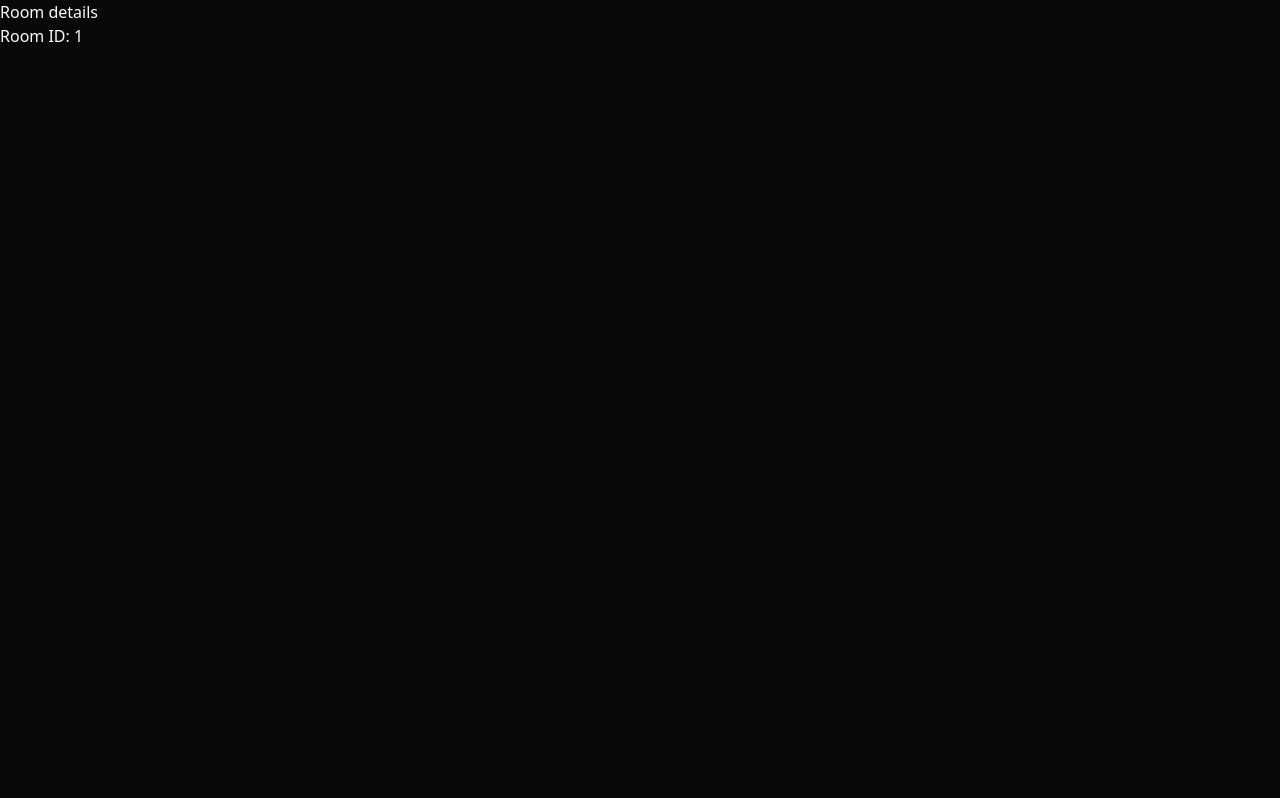
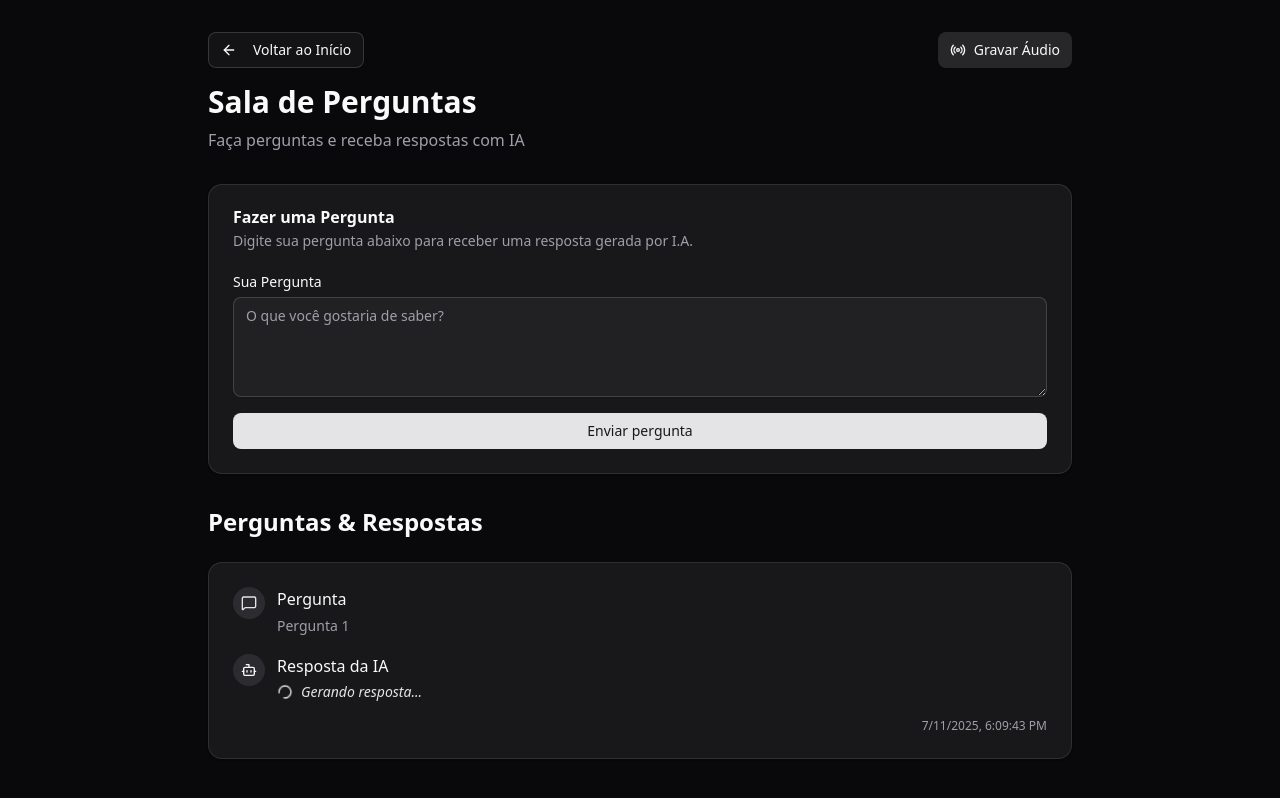
Before and after one commit to lucasheber/nlw-agents-web, a React (Vite) app: page /room/1 in a window 1280 px wide. Built offline with nearby package versions, Linux system fonts and the light colour scheme.

Commit message:
feat(room): update route parameter to use 'roomId' and enhance room details layout

```diff
--- a/src/App.tsx
+++ b/src/App.tsx
@@ -11,7 +11,7 @@ export function App() {
       <BrowserRouter>
         <Routes>
           <Route element={<CreateRoom />} index />
-          <Route element={<Room />} path="/room/:id" />
+          <Route element={<Room />} path="/room/:roomId" />
         </Routes>
       </BrowserRouter>
     </QueryClientProvider>
--- a/src/pages/room.tsx
+++ b/src/pages/room.tsx
@@ -1,20 +1,66 @@
-import { Navigate, useParams } from "react-router-dom";
+import { ArrowLeft, Radio } from "lucide-react";
+import { Link, Navigate, useParams } from "react-router-dom";
+import { QuestionForm } from "@/components/question-form";
+import { QuestionItem } from "@/components/question-item";
+import { Button } from "@/components/ui/button";
 
 type RoomParams = {
-  id: string;
+  roomId: string;
 };
 
 export function Room() {
   const params = useParams<RoomParams>();
 
-  if (!params.id) {
+  if (!params.roomId) {
     return <Navigate replace to="/" />;
   }
 
   return (
-    <div>
-      <h1>Room details</h1>
-      <p>Room ID: {params.id}</p>
+    <div className="min-h-screen bg-zinc-950">
+      <div className="container mx-auto max-w-4xl px-4 py-8">
+        <div className="mb-8">
+          <div className="mb-4 flex items-center justify-between">
+            <Link to="/">
+              <Button variant="outline">
+                <ArrowLeft className="mr-2 size-4" />
+                Voltar ao Início
+              </Button>
+            </Link>
+            <Link to={`/room/${params.roomId}/audio`}>
+              <Button className="flex items-center gap-2" variant="secondary">
+                <Radio className="size-4" />
+                Gravar Áudio
+              </Button>
+            </Link>
+          </div>
+          <h1 className="mb-2 font-bold text-3xl text-foreground">
+            Sala de Perguntas
+          </h1>
+          <p className="text-muted-foreground">
+            Faça perguntas e receba respostas com IA
+          </p>
+        </div>
+
+        <div className="mb-8">
+          <QuestionForm roomId={params.roomId} />
+        </div>
+
+        <div className="space-y-6">
+          <div className="flex items-center justify-between">
+            <h2 className="font-semibold text-2xl text-foreground">
+              Perguntas & Respostas
+            </h2>
+          </div>
+
+          <QuestionItem
+            question={{
+              id: "1",
+              question: "Pergunta 1",
+              createdAt: new Date().toISOString(),
+            }}
+          />
+        </div>
+      </div>
     </div>
   );
 }
```
